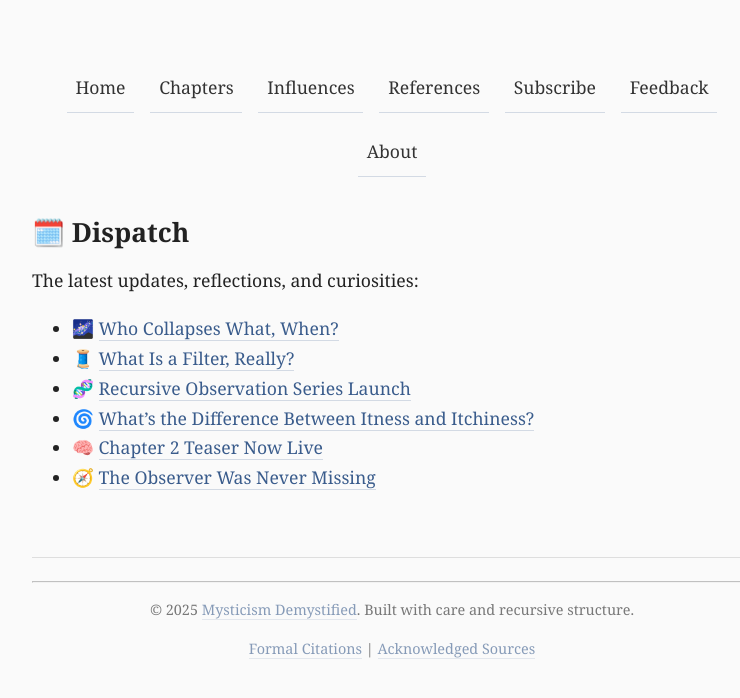
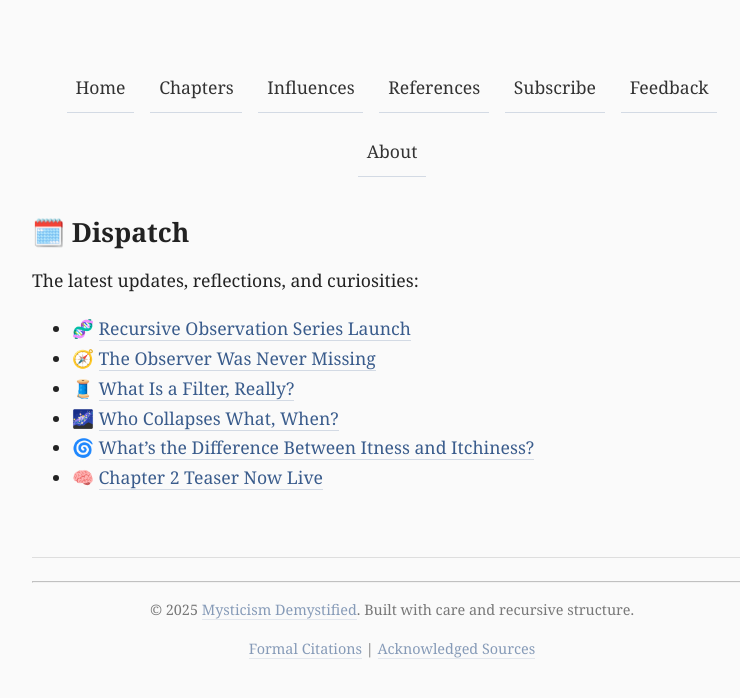
Before and after one commit to jonmmar/maram-cc-site, a Jekyll site: the page built from dispatch/index.md, in a window 1280 px wide. Shown: the top 698 px of the page, without its empty margins (248-988 px from the left). Built offline with Jekyll 4.4.1, drawn with Linux system fonts in a browser that asks for light colours; our own code applies the rules of GitHub Pages for plain Markdown files; part of the change alters nothing that is shown.

```diff
--- a/dispatch/index.md
+++ b/dispatch/index.md
@@ -8,9 +8,9 @@ description: Reflections, updates, and oddities from the world of structural itn
 
 The latest updates, reflections, and curiosities:
 
+- 🧬 [Recursive Observation Series Launch](/dispatch/recursive-observation-series)
+- 🧭 [The Observer Was Never Missing](/dispatch/the_observer_was_never_missing)
+- 🧵 [What Is a Filter, Really?](/dispatch/what-is-a-filter-really)
 - 🌌 [Who Collapses What, When?](/dispatch/who_collapses)
-- 🧵 [What Is a Filter, Really?](/dispatch/what-is-a-filter-really)
-- 🧬 [Recursive Observation Series Launch](/dispatch/recursive-observation-series)
 - 🌀 [What’s the Difference Between Itness and Itchiness?](/dispatch/itness-vs-itchiness)
 - 🧠 [Chapter 2 Teaser Now Live](/dispatch/ch2-teaser)
-- 🧭 [The Observer Was Never Missing](/dispatch/observer-launch)
```
